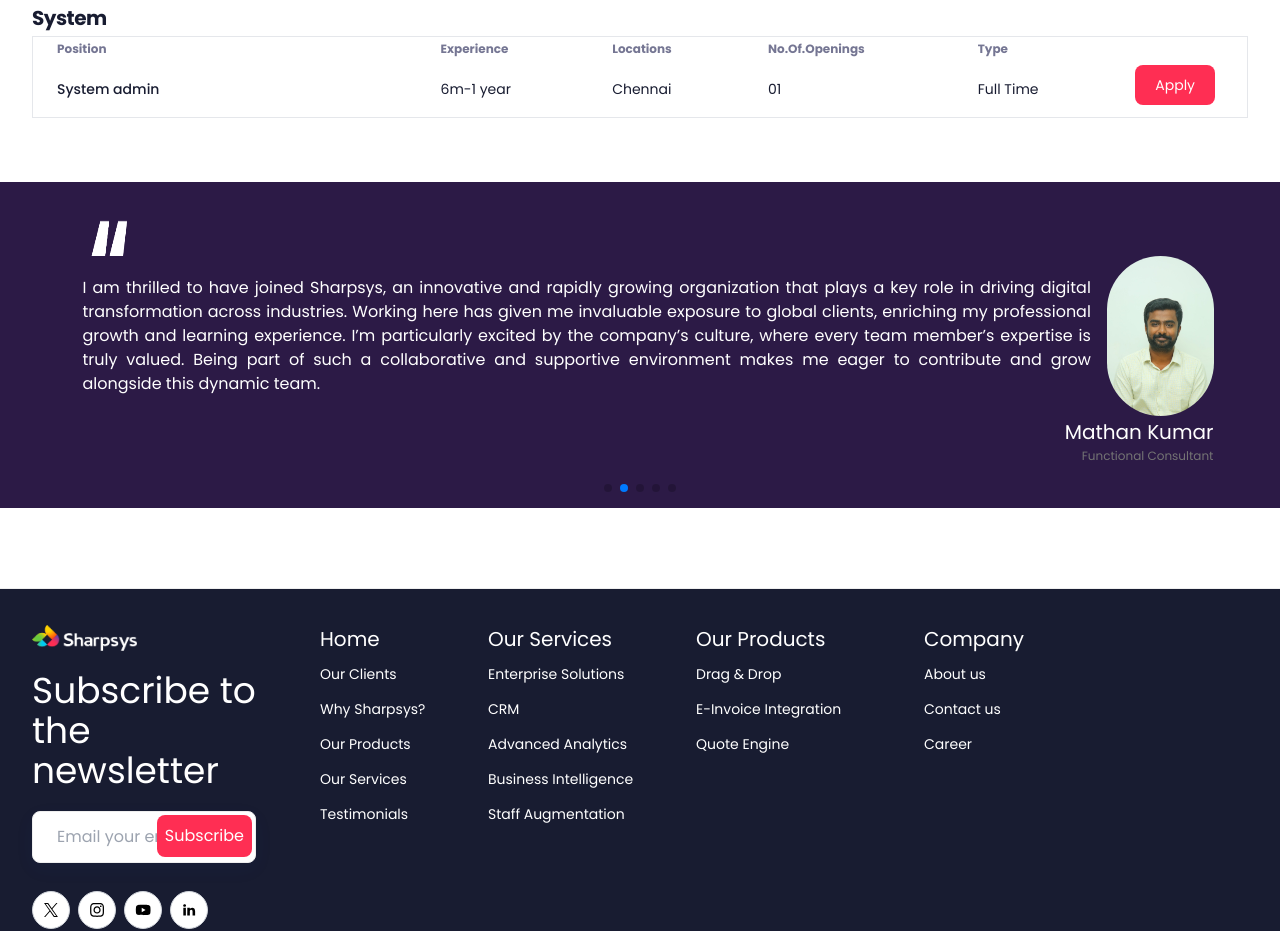
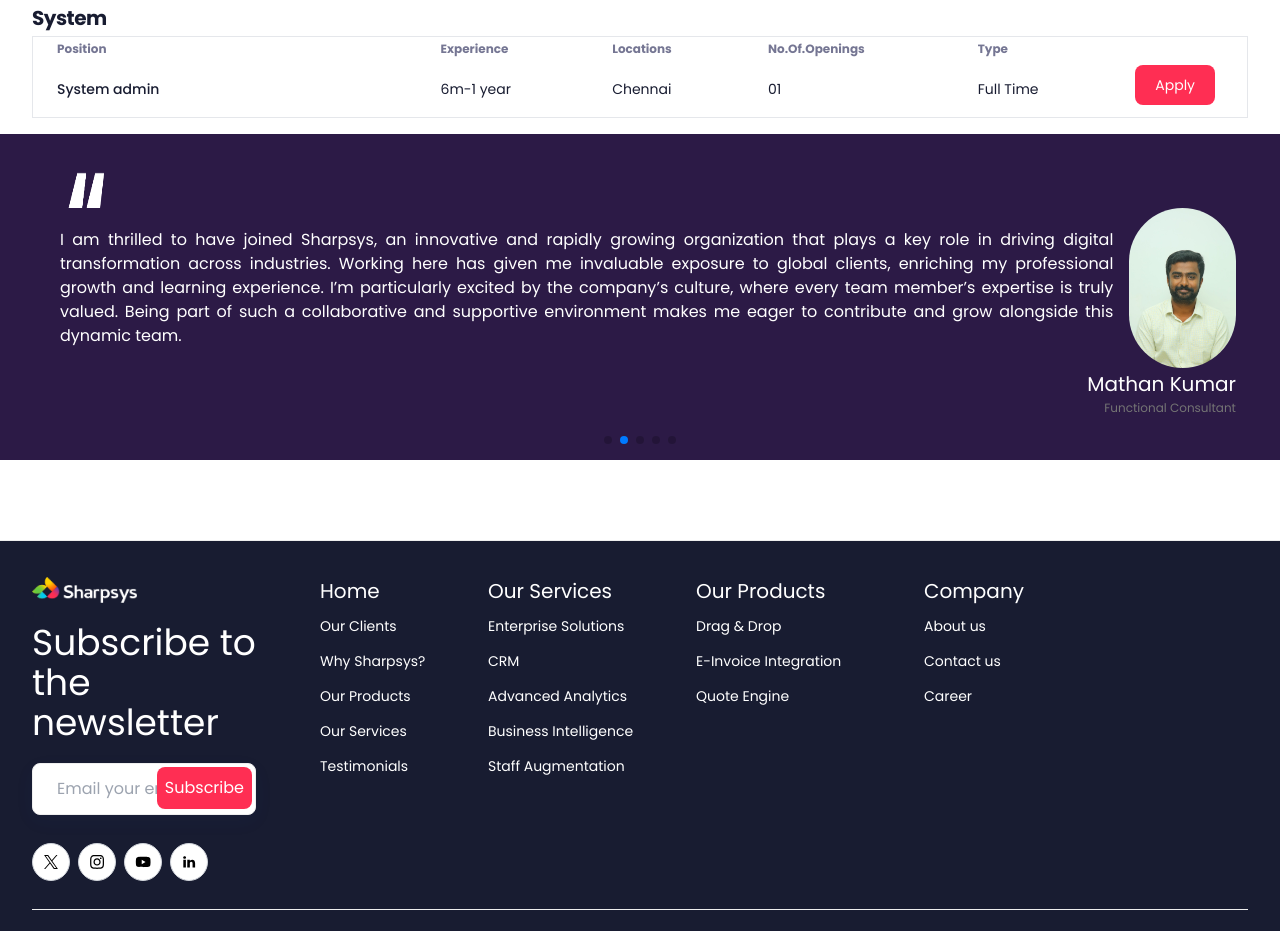
Before and after one commit to meiyazhakanram/sharpsys-ui, a Next.js app: page /careers in a window 1280 px wide. Shown: the part 2920-3851 px from the top of the page. Built offline with nearby package versions, Linux system fonts and the light colour scheme.

Commit message:
Update index.tsx

```diff
--- a/components/employeeStories/index.tsx
+++ b/components/employeeStories/index.tsx
@@ -32,7 +32,7 @@
           whileInView="visible"
           transition={{ duration: 1, delay: 0.1 }}
           viewport={{ once: true }}
-          className="animate_top mx-auto mt-8 max-w-c-1235 px-4 md:px-8 xl:mt-16 xl:px-0"
+          className="animate_top mx-auto max-w-c-1390"
         >
           <div id="userStories" className="swiper empTestimonial h-full mb-20 pb-22.5">
 
```
